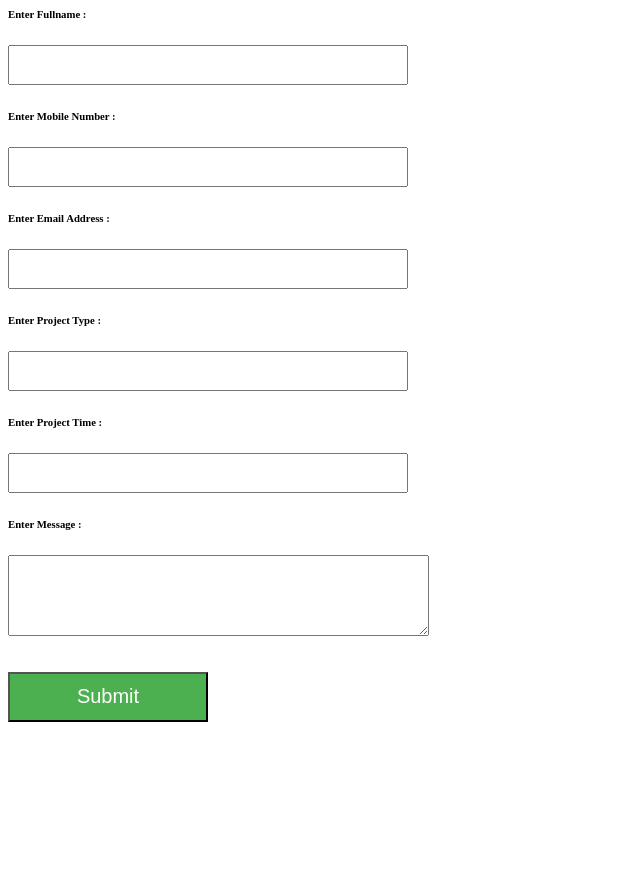
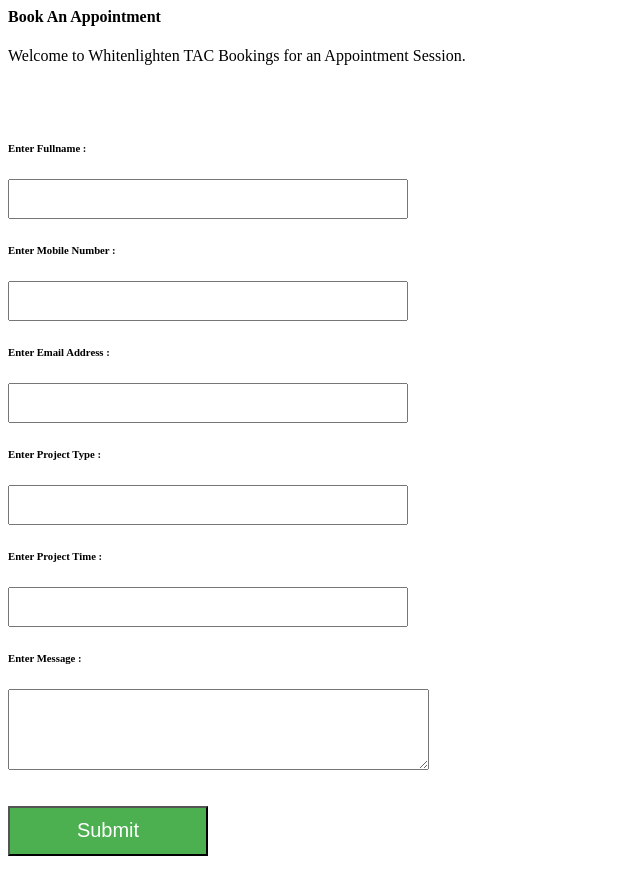
Before and after one commit to ax242001/ContactForm, a plain HTML site: page index.html in a window 1280 px wide. Shown: the whole page, without its empty margins (0-640 px from the left). Before the commit the page ends 800 px from the top, so only its background shows below. Drawn offline with Linux system fonts and the light colour scheme.

Commit message:
Update index.html

```diff
--- a/index.html
+++ b/index.html
@@ -1,4 +1,8 @@
- <form action="submit-form.php" method="POST">
+ <h4>Book An Appointment</h4>
+        <p>Welcome to Whitenlighten TAC Bookings for an Appointment Session.</p>
+<br><br>
+
+<form action="submit-form.php" method="POST">
 
  <label for="fullname"><h6>Enter Fullname :</h6></label>
   <input type="text" style="height: 40px; width: 400px; id="your-fullname" name="fullname" value="">
```
